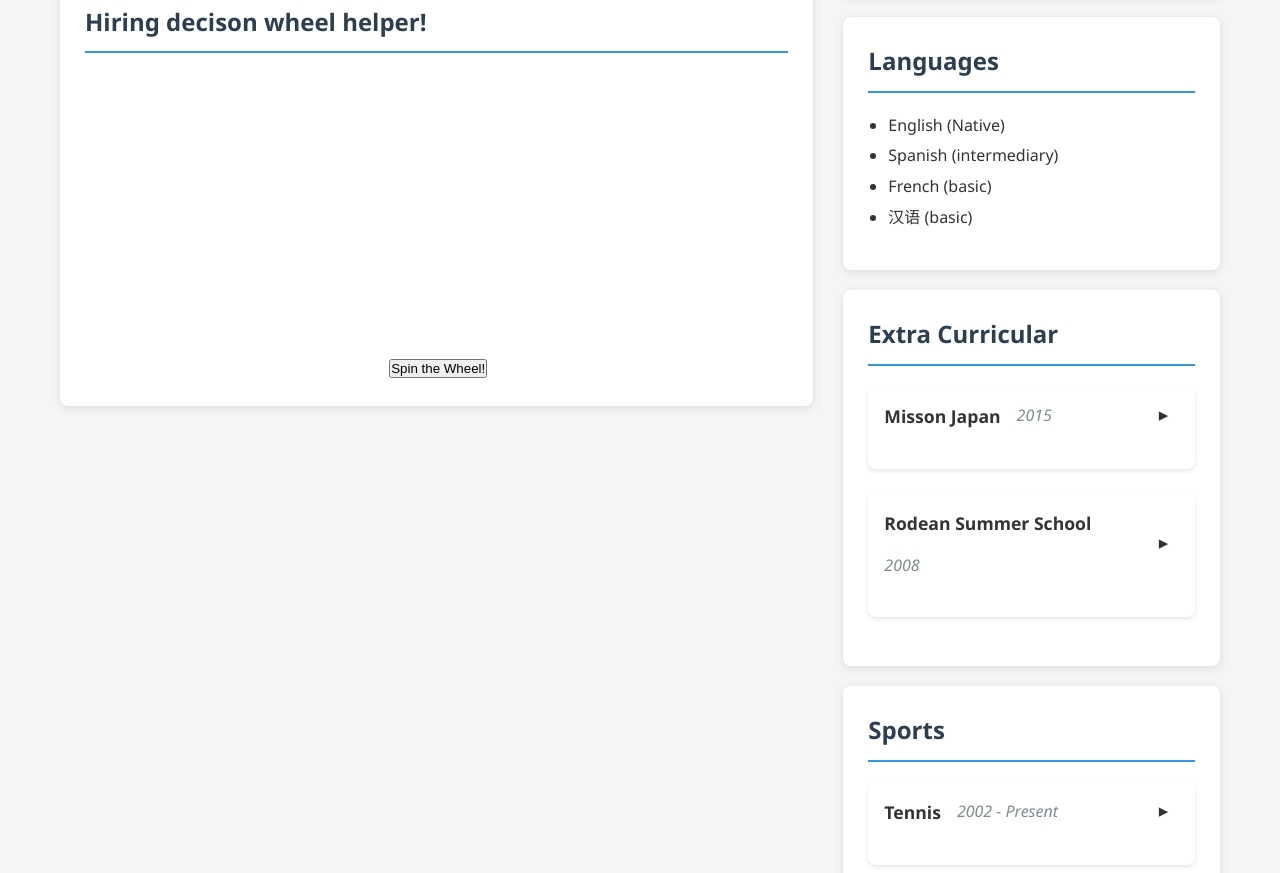
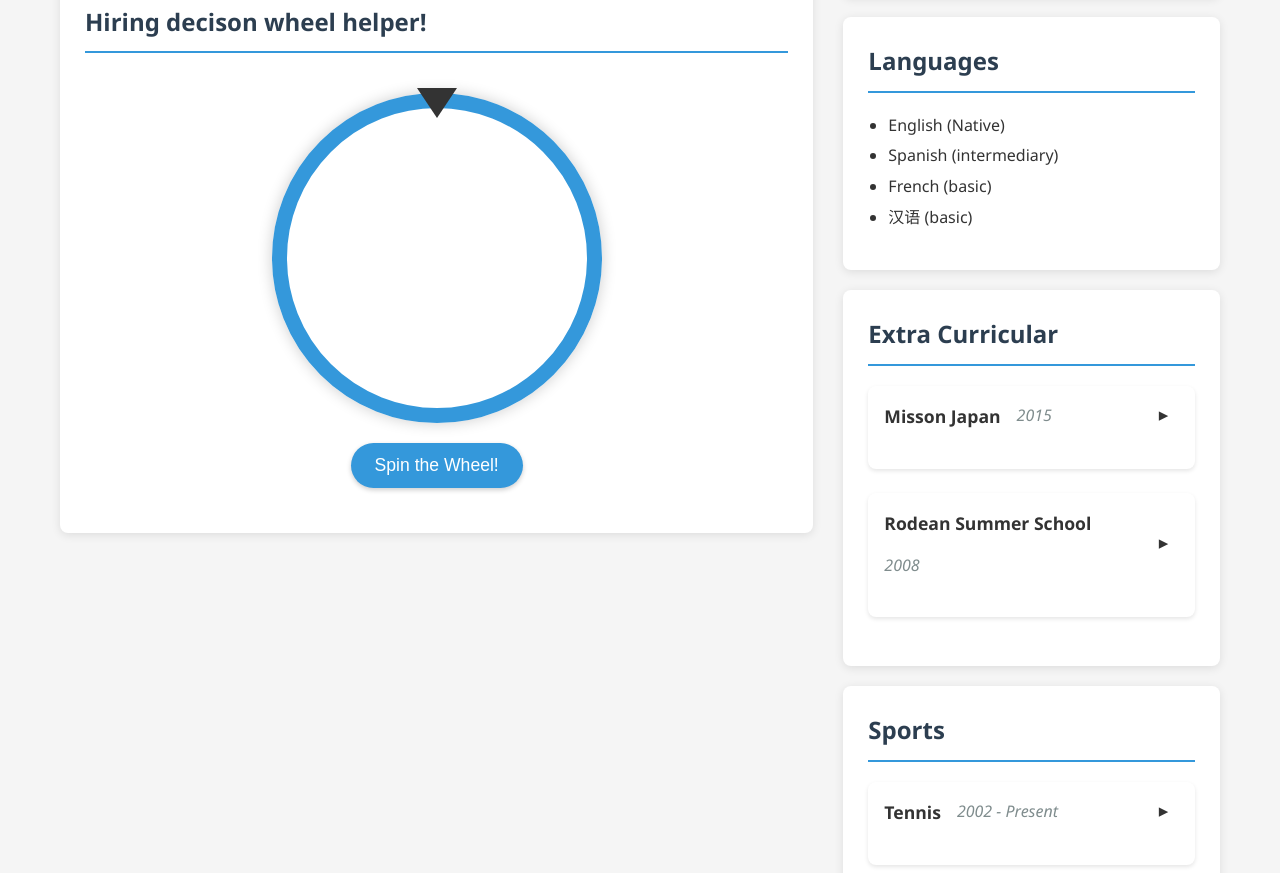
Before and after one commit to Luch3nz0/resume, a plain HTML site: page index.html in a window 1280 px wide. Shown: the part 1518-2391 px from the top of the page. Drawn offline with Linux system fonts and the light colour scheme.

Commit message:
Update styles.css

```diff
--- a/styles.css
+++ b/styles.css
@@ -126,9 +126,30 @@ main {
     gap: 30px;
 }
 
+.left-column {
+    display: flex;
+    flex-direction: column;
+}
+
+.right-column {
+    display: flex;
+    flex-direction: column;
+}
+
 @media (min-width: 768px) {
     main {
         grid-template-columns: 2fr 1fr;
+    }
+}
+
+@media (max-width: 767px) {
+    main {
+        display: flex;
+        flex-direction: column;
+    }
+
+    .left-column, .right-column {
+        width: 100%;
     }
 }
 
@@ -454,3 +475,64 @@ body.dark-mode a:visited {
 
 
 }
+
+.wheel-container {
+    display: flex;
+    flex-direction: column;
+    align-items: center;
+    gap: 20px;
+    padding: 20px 0;
+    position: relative;
+}
+
+.wheel-container::before {
+    content: '';
+    position: absolute;
+    top: 20px;
+    left: 50%;
+    transform: translateX(-50%);
+    width: 0;
+    height: 0;
+    border-left: 20px solid transparent;
+    border-right: 20px solid transparent;
+    border-top: 30px solid var(--text-color);
+    z-index: 1;
+    margin-top: -5px;
+}
+
+#wheel {
+    max-width: 100%;
+    height: auto;
+    transition: transform 4s cubic-bezier(0.17, 0.67, 0.12, 0.99);
+    border: 15px solid var(--primary-color);
+    border-radius: 50%;
+    box-shadow: 0 0 15px rgba(0,0,0,0.2);
+}
+
+.spin-button {
+    background-color: var(--primary-color);
+    color: white;
+    border: none;
+    padding: 12px 24px;
+    border-radius: 25px;
+    font-size: 1.1rem;
+    cursor: pointer;
+    transition: background-color 0.3s, transform 0.2s;
+    box-shadow: 0 2px 5px rgba(0,0,0,0.2);
+}
+
+.spin-button:hover {
+    background-color: var(--primary-dark);
+    transform: scale(1.05);
+}
+
+.spin-button:active {
+    transform: scale(0.95);
+}
+
+/* Hide wheel in print */
+@media print {
+    #prize-wheel {
+        display: none;
+    }
+}
```
